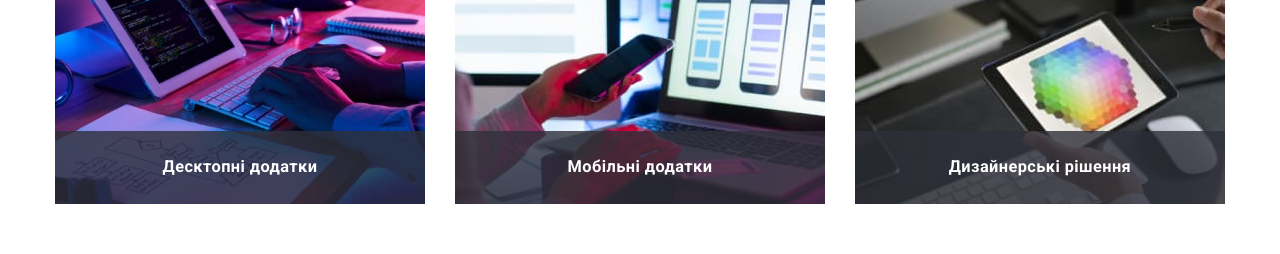
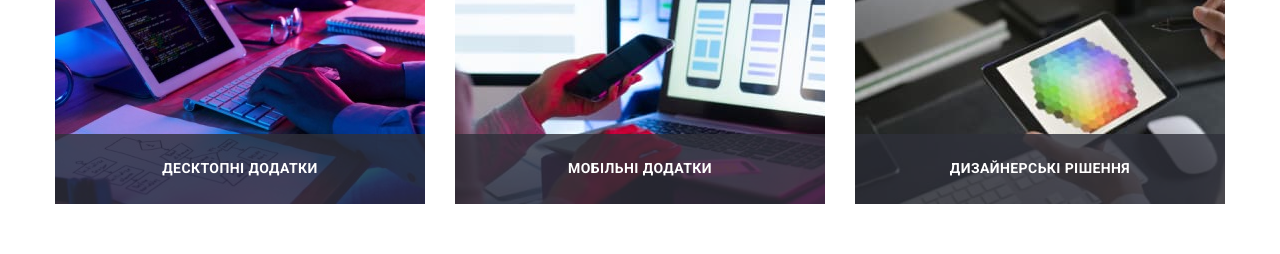
Before and after one commit to yulyarudenko88/goit-markup-hw-07, a plain HTML site: page index.html in a window 1280 px wide. Shown: the part 1300-1554 px from the top of the page. Drawn offline with nearby package versions, Linux system fonts and the light colour scheme; files that its build step writes are made by us from their sources.

Commit message:
Update activity-sectoin.scss

```diff
--- a/sass/layout/_activity-section.scss
+++ b/sass/layout/_activity-section.scss
@@ -24,7 +24,9 @@
   padding-top: 27px;
   padding-bottom: 27px;
   text-align: center;
-
+  font-size: 14px;
+  line-height: 1.14;
+  text-transform: uppercase;
   color: $white-color;
   background-color: $activity-thumb-background;
 }
```
